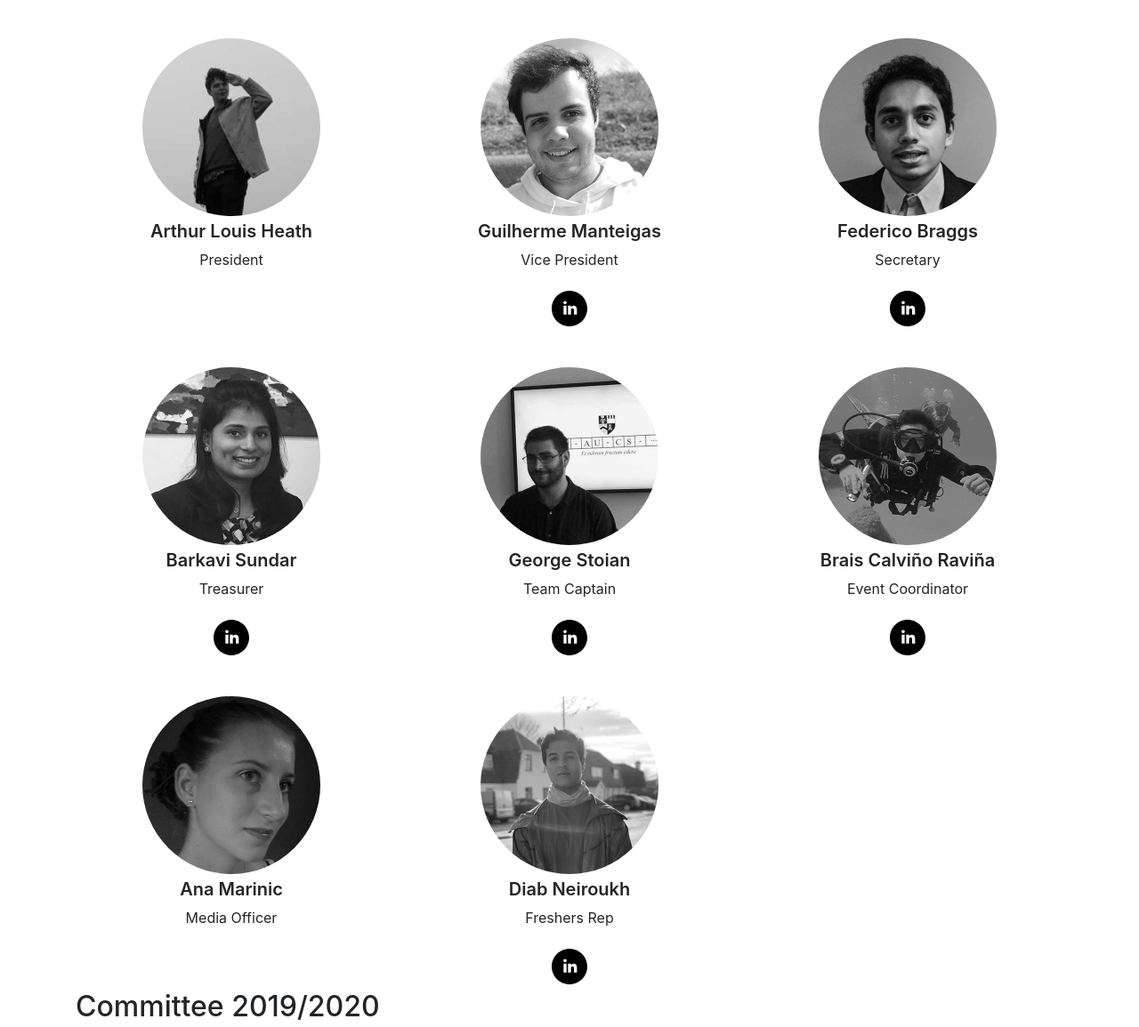
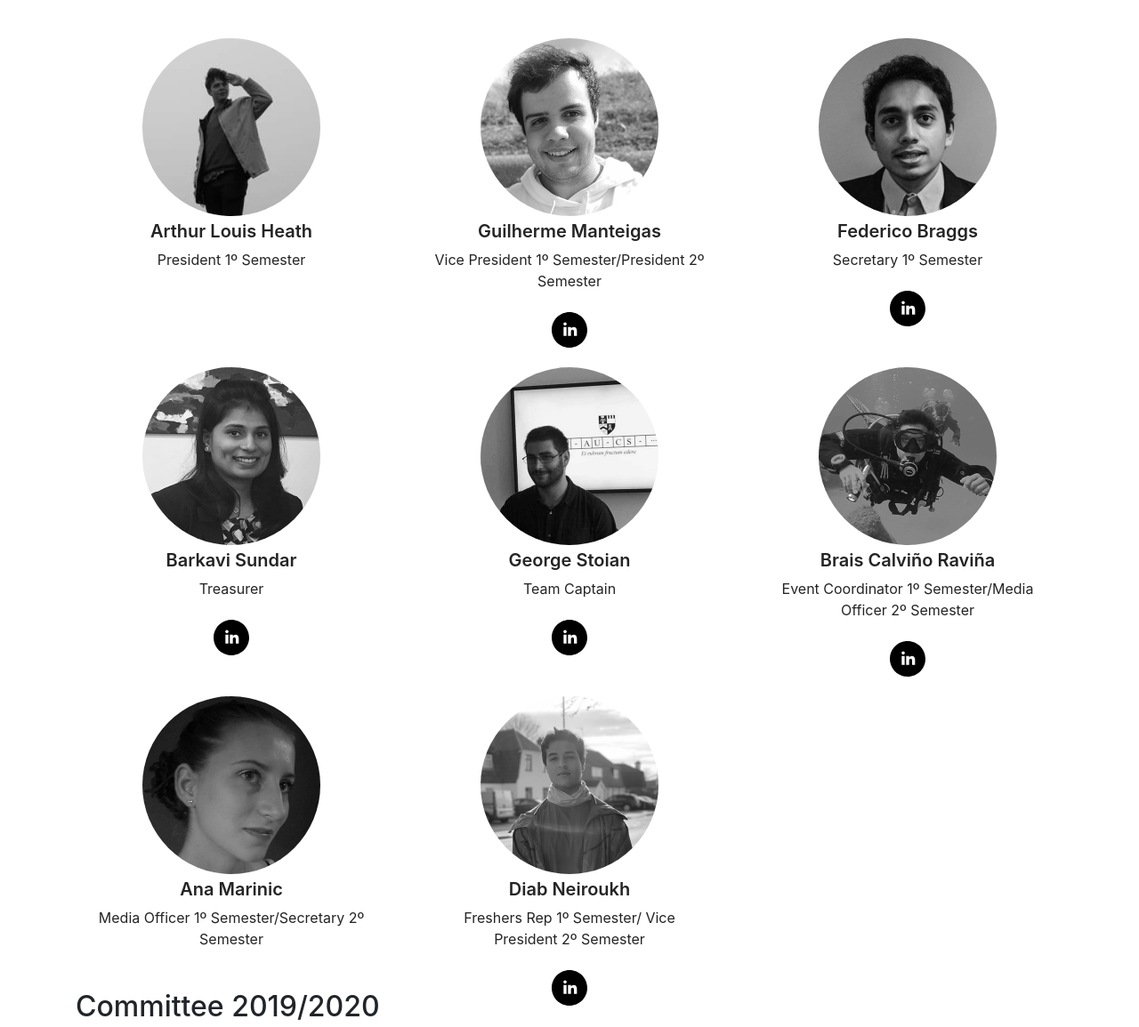
Before and after one commit to HeathArhturLouis/AUCS_website, a plain HTML site: page team.html in a window 1280 px wide. Shown: the part 235-1390 px from the top of the page at 89% size. Drawn offline with nearby package versions, Linux system fonts and the light colour scheme.

Commit message:
Update team.html

```diff
--- a/team.html
+++ b/team.html
@@ -48,7 +48,7 @@
 				<div class="team">
 					<img class="teamphoto" src="img/committee/arthurlouis.png" alt="image">
 					<h5>Arthur Louis Heath</h5>
-					<p>President</p>
+					<p>President 1º Semester</p>
 					<div style="margin-top: 15px;">
 						<!--
 						<a class="btn" target="_blank" href="https://www.facebook.com/AUComputingSociety">
@@ -62,7 +62,7 @@
 				<div class="team">
 					<img class="teamphoto" src="img/committee/gui.jpg" alt="image">
 					<h5>Guilherme Manteigas</h5>
-					<p>Vice President</p>
+					<p>Vice President 1º Semester/President 2º Semester</p>
 					<div style="margin-top: 15px;">
 						<a class="btn" target="_blank" href="https://www.linkedin.com/in/guilhermemanteigas/">
 							<img class="imicon" src="img/linkedin.svg" alt="Link to AUCS facebook page">
@@ -74,7 +74,7 @@
 				<div class="team">
 					<img class="teamphoto" src="img/committee/federico.jpg" alt="image">
 					<h5>Federico Braggs</h5>
-					<p>Secretary</p>
+					<p>Secretary 1º Semester</p>
 					<div style="margin-top: 15px;">
 						<a class="btn" target="_blank" href="https://www.linkedin.com/in/warren-federico-braggs/">
 							<img class="imicon" src="img/linkedin.svg" alt="Link to AUCS facebook page">
@@ -110,7 +110,7 @@
 				<div class="team">
 					<img class="teamphoto" src="img/committee/braisravina.jpg" alt="image">
 					<h5>Brais Calviño Raviña</h5>
-					<p>Event Coordinator</p>
+					<p>Event Coordinator 1º Semester/Media Officer 2º Semester</p>
 					<div style="margin-top: 15px;">
 						<a class="btn" target="_blank" href="https://www.linkedin.com/in/brais-ravina-03540518b/">
 							<img class="imicon" src="img/linkedin.svg" alt="Link to AUCS facebook page">
@@ -122,7 +122,7 @@
 				<div class="team">
 					<img class="teamphoto" src="img/committee/anamarinic.jpg" alt="image">
 					<h5>Ana Marinic</h5>
-					<p>Media Officer</p>
+					<p>Media Officer 1º Semester/Secretary 2º Semester</p>
 					<div style="margin-top: 15px;">
 						<!--
 						<a class="btn" target="_blank" href="https://www.facebook.com/AUComputingSociety">
@@ -136,7 +136,7 @@
 				<div class="team">
 					<img class="teamphoto" src="img/committee/diabneiroukh.jpg" alt="image">
 					<h5>Diab Neiroukh</h5>
-					<p>Freshers Rep</p>
+					<p>Freshers Rep 1º Semester/ Vice President 2º Semester</p>
 					<div style="margin-top: 15px;">
 						<a class="btn" target="_blank" href="https://www.linkedin.com/in/dneiroukh/">
 							<img class="imicon" src="img/linkedin.svg" alt="Link to AUCS facebook page">
```
